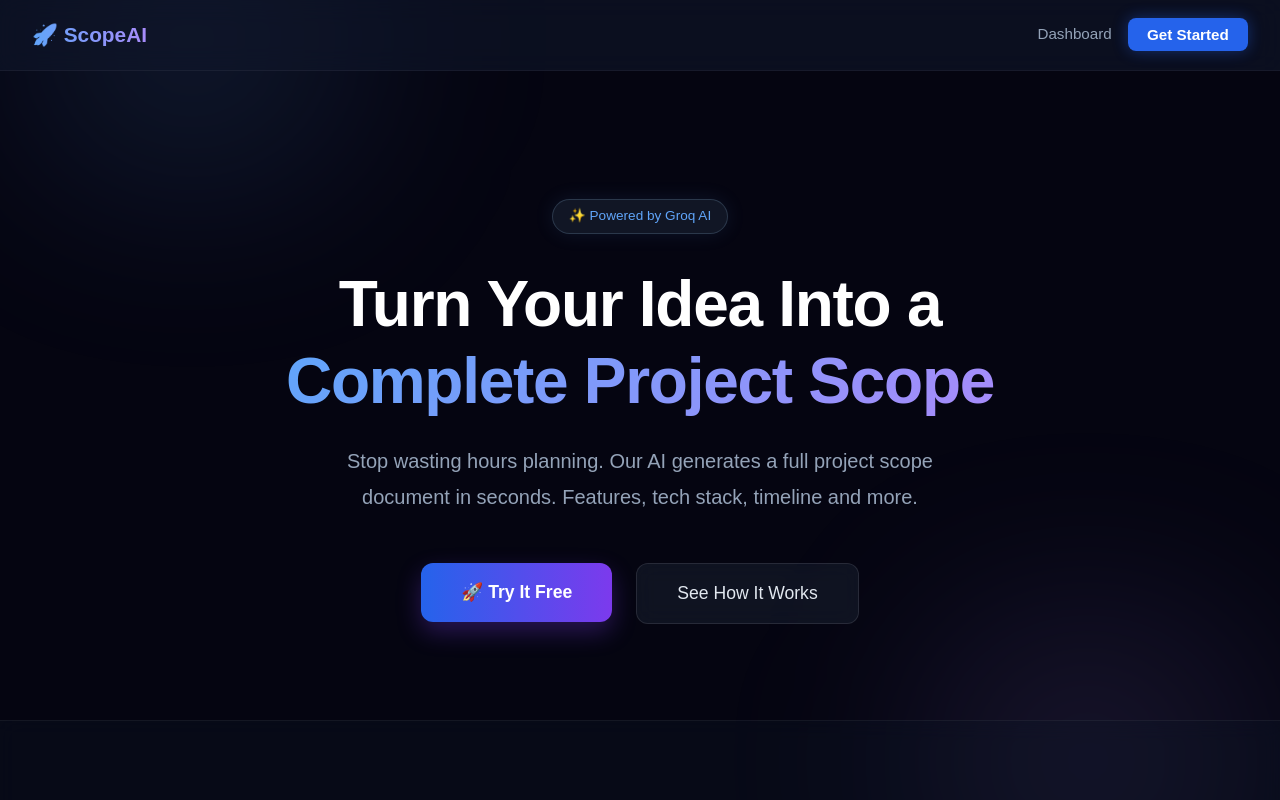
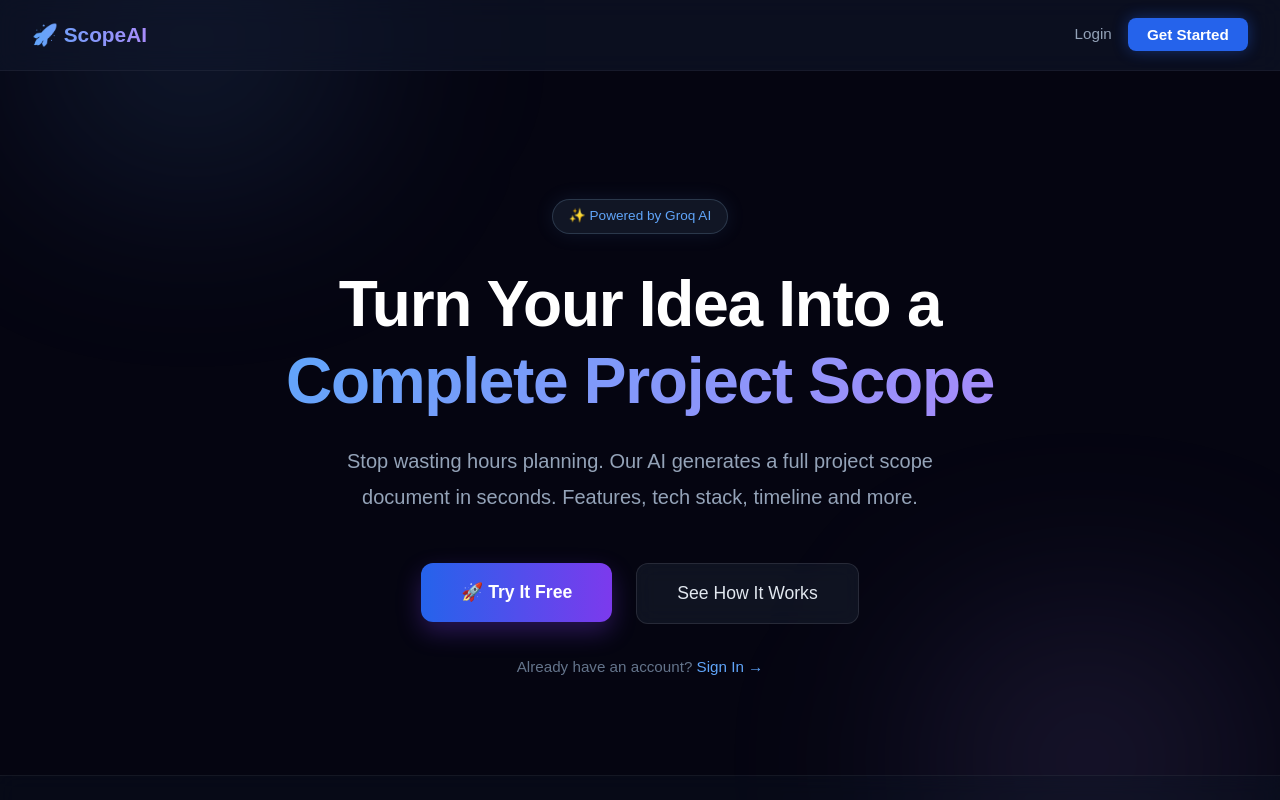
Before and after one commit to DiluTharushika/-ai-scope-generator, a Next.js app: page / in a window 1280 px wide. Shown: the top 800 px of the page. Built offline with nearby package versions, Linux system fonts and the light colour scheme.

Commit message:
Update Dashboard

```diff
--- a/src/app/page.tsx
+++ b/src/app/page.tsx
@@ -8,7 +8,7 @@ export default function Home() {
     <div
       style={{
         minHeight: "100vh",
-        backgroundColor: "#050511", // Darker premium AI theme
+        backgroundColor: "#050511",
         color: "white",
         fontFamily: "sans-serif",
         overflowX: "hidden",
@@ -61,6 +61,7 @@ export default function Home() {
             zIndex: 100,
           }}
         >
+          {/* Logo */}
           <div
             style={{
               fontSize: "1.3rem",
@@ -73,9 +74,10 @@ export default function Home() {
             🚀 ScopeAI
           </div>
 
+          {/* Nav Links */}
           <div style={{ display: "flex", gap: "1rem", alignItems: "center" }}>
             <Link
-              href="/dashboard"
+              href="/login"
               style={{
                 color: "#94a3b8",
                 textDecoration: "none",
@@ -85,11 +87,11 @@ export default function Home() {
               onMouseOver={(e) => (e.currentTarget.style.color = "white")}
               onMouseOut={(e) => (e.currentTarget.style.color = "#94a3b8")}
             >
-              Dashboard
+              Login
             </Link>
             <motion.div whileHover={{ scale: 1.05 }} whileTap={{ scale: 0.95 }}>
               <Link
-                href="/dashboard"
+                href="/register"
                 style={{
                   backgroundColor: "#2563eb",
                   color: "white",
@@ -156,7 +158,6 @@ export default function Home() {
                 background: "linear-gradient(135deg, #60a5fa 0%, #a78bfa 100%)",
                 WebkitBackgroundClip: "text",
                 WebkitTextFillColor: "transparent",
-                position: "relative",
               }}
             >
               Complete Project Scope
@@ -193,9 +194,10 @@ export default function Home() {
               flexWrap: "wrap",
             }}
           >
+            {/* Primary CTA - Register */}
             <motion.div whileHover={{ scale: 1.05 }} whileTap={{ scale: 0.95 }}>
               <Link
-                href="/dashboard"
+                href="/register"
                 style={{
                   background: "linear-gradient(to right, #2563eb, #7c3aed)",
                   color: "white",
@@ -211,6 +213,8 @@ export default function Home() {
                 🚀 Try It Free
               </Link>
             </motion.div>
+
+            {/* Secondary CTA */}
             <motion.div whileHover={{ scale: 1.05 }} whileTap={{ scale: 0.95 }}>
               <a
                 href="#how-it-works"
@@ -224,15 +228,49 @@ export default function Home() {
                   fontSize: "1.1rem",
                   border: "1px solid rgba(255, 255, 255, 0.1)",
                   display: "inline-block",
-                  transition: "background 0.3s",
                 }}
-                onMouseOver={(e) => (e.currentTarget.style.backgroundColor = "rgba(30, 41, 59, 0.8)")}
-                onMouseOut={(e) => (e.currentTarget.style.backgroundColor = "rgba(30, 41, 59, 0.4)")}
+                onMouseOver={(e) =>
+                  (e.currentTarget.style.backgroundColor =
+                    "rgba(30, 41, 59, 0.8)")
+                }
+                onMouseOut={(e) =>
+                  (e.currentTarget.style.backgroundColor =
+                    "rgba(30, 41, 59, 0.4)")
+                }
               >
                 See How It Works
               </a>
             </motion.div>
           </motion.div>
+
+          {/* Already have account link */}
+          <motion.p
+            initial={{ opacity: 0 }}
+            animate={{ opacity: 1 }}
+            transition={{ duration: 0.6, delay: 0.5 }}
+            style={{
+              marginTop: "2rem",
+              color: "#64748b",
+              fontSize: "0.95rem",
+            }}
+          >
+            Already have an account?{" "}
+            <Link
+              href="/login"
+              style={{
+                color: "#60a5fa",
+                textDecoration: "none",
+              }}
+              onMouseOver={(e) =>
+                (e.currentTarget.style.textDecoration = "underline")
+              }
+              onMouseOut={(e) =>
+                (e.currentTarget.style.textDecoration = "none")
+              }
+            >
+              Sign In →
+            </Link>
+          </motion.p>
         </section>
 
         {/* Stats Section */}
@@ -278,7 +316,15 @@ export default function Home() {
               >
                 {stat.number}
               </div>
-              <div style={{ color: "#94a3b8", fontSize: "1rem", fontWeight: "500", textTransform: "uppercase", letterSpacing: "1px" }}>
+              <div
+                style={{
+                  color: "#94a3b8",
+                  fontSize: "1rem",
+                  fontWeight: "500",
+                  textTransform: "uppercase",
+                  letterSpacing: "1px",
+                }}
+              >
                 {stat.label}
               </div>
             </motion.div>
@@ -353,7 +399,10 @@ export default function Home() {
                 whileInView={{ opacity: 1, y: 0 }}
                 viewport={{ once: true }}
                 transition={{ delay: index * 0.1, duration: 0.5 }}
-                whileHover={{ y: -5, boxShadow: "0 10px 30px -10px rgba(96, 165, 250, 0.2)" }}
+                whileHover={{
+                  y: -5,
+                  boxShadow: "0 10px 30px -10px rgba(96, 165, 250, 0.2)",
+                }}
                 style={{
                   backgroundColor: "rgba(30, 41, 59, 0.4)",
                   border: "1px solid rgba(255, 255, 255, 0.05)",
@@ -363,7 +412,13 @@ export default function Home() {
                   transition: "all 0.3s ease",
                 }}
               >
-                <div style={{ fontSize: "2.5rem", marginBottom: "1rem", filter: "drop-shadow(0 0 10px rgba(255,255,255,0.2))" }}>
+                <div
+                  style={{
+                    fontSize: "2.5rem",
+                    marginBottom: "1rem",
+                    filter: "drop-shadow(0 0 10px rgba(255,255,255,0.2))",
+                  }}
+                >
                   {feature.icon}
                 </div>
                 <h3
@@ -376,7 +431,13 @@ export default function Home() {
                 >
                   {feature.title}
                 </h3>
-                <p style={{ color: "#94a3b8", fontSize: "1rem", lineHeight: "1.6" }}>
+                <p
+                  style={{
+                    color: "#94a3b8",
+                    fontSize: "1rem",
+                    lineHeight: "1.6",
+                  }}
+                >
                   {feature.desc}
                 </p>
               </motion.div>
@@ -450,7 +511,6 @@ export default function Home() {
                   flex: "1",
                   minWidth: "220px",
                   maxWidth: "260px",
-                  position: "relative",
                 }}
               >
                 <motion.div
@@ -492,7 +552,15 @@ export default function Home() {
                 >
                   {step.title}
                 </h3>
-                <p style={{ color: "#94a3b8", fontSize: "1rem", lineHeight: "1.5" }}>{step.desc}</p>
+                <p
+                  style={{
+                    color: "#94a3b8",
+                    fontSize: "1rem",
+                    lineHeight: "1.5",
+                  }}
+                >
+                  {step.desc}
+                </p>
               </motion.div>
             ))}
           </div>
@@ -540,9 +608,11 @@ export default function Home() {
             >
               Join developers who use ScopeAI to plan faster and build better.
             </p>
+
+            <div style={{ display: "flex", gap: "1rem", justifyContent: "center", flexWrap: "wrap" }}>
               <motion.div whileHover={{ scale: 1.05 }} whileTap={{ scale: 0.95 }}>
                 <Link
-                href="/dashboard"
+                  href="/register"
                   style={{
                     background: "linear-gradient(to right, #2563eb, #7c3aed)",
                     color: "white",
@@ -558,6 +628,26 @@ export default function Home() {
                   🚀 Start For Free
                 </Link>
               </motion.div>
+
+              <motion.div whileHover={{ scale: 1.05 }} whileTap={{ scale: 0.95 }}>
+                <Link
+                  href="/login"
+                  style={{
+                    backgroundColor: "rgba(30, 41, 59, 0.6)",
+                    color: "#e2e8f0",
+                    padding: "1.2rem 3rem",
+                    borderRadius: "12px",
+                    textDecoration: "none",
+                    fontSize: "1.1rem",
+                    fontWeight: "bold",
+                    display: "inline-block",
+                    border: "1px solid rgba(255,255,255,0.1)",
+                  }}
+                >
+                  Sign In
+                </Link>
+              </motion.div>
+            </div>
           </motion.div>
         </section>
 
@@ -572,6 +662,17 @@ export default function Home() {
             backgroundColor: "rgba(15, 23, 42, 0.8)",
           }}
         >
+          <div style={{ display: "flex", justifyContent: "center", gap: "2rem", marginBottom: "1rem" }}>
+            <Link href="/login" style={{ color: "#64748b", textDecoration: "none" }}>
+              Login
+            </Link>
+            <Link href="/register" style={{ color: "#64748b", textDecoration: "none" }}>
+              Register
+            </Link>
+            <Link href="/dashboard" style={{ color: "#64748b", textDecoration: "none" }}>
+              Dashboard
+            </Link>
+          </div>
           <p>© 2025 ScopeAI. Built with Next.js and Groq AI.</p>
         </footer>
       </div>
```
Lines whose indentation alone changed are shown as unchanged.
